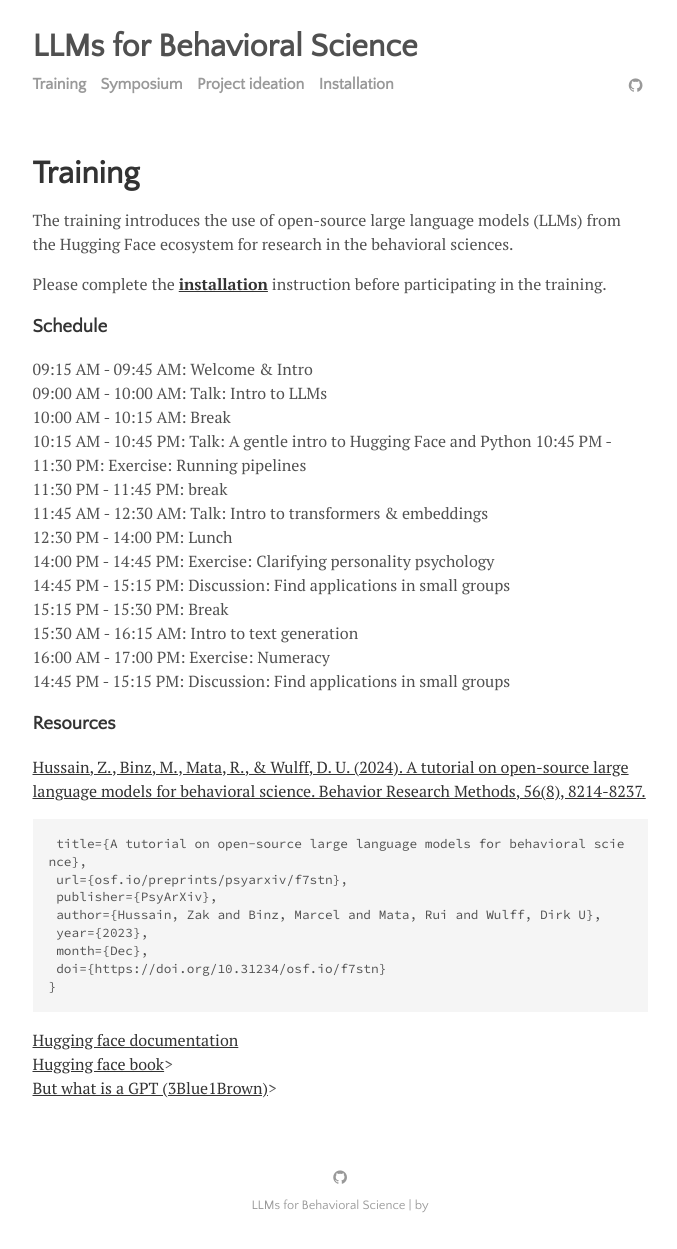
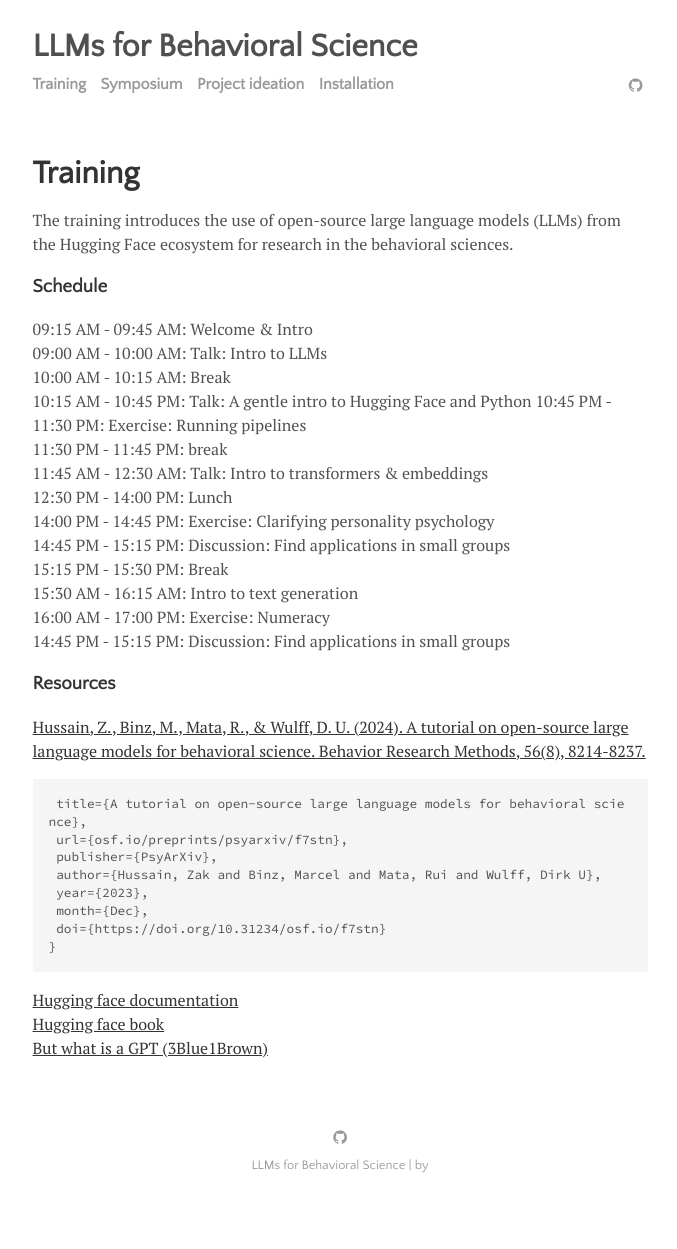
Before and after one commit to cdsbasel/LLM4BeSci_2025Unibas, a Jekyll site: the page built from menu/training.md, in a window 1280 px wide. Shown: the whole page, without its empty margins (300-977 px from the left). Built offline with Jekyll 4.4.1, drawn with Linux system fonts in a browser that asks for light colours; after the commit the page ends 1209 px from its top, so only the background shows below that.

Commit message:
update site

````diff
--- a/index.html
+++ b/index.html
@@ -9,7 +9,7 @@
 
 <p align="justify">
 This is the home of the workshop <i>Open-Source Large Language Models for Behavioral Science</i>
-at the Faculty of Psychology, University of Basel, on February 10-11.
+at the Faculty of Psychology, University of Basel, on February 10-12.
 <br><br>
 
 The workshop consists of a <a href="menu/training.html"><b>training</b></a> introducing the use of (open) LLMs (day 1) and a <a href="menu/symposium.html"><b>symposium</b></a> showcasing research project leveraging LLMs (day 2). In addition, a project <a href="menu/ideation.html"><b>ideation</b></a> session (day 3) is offered that focuses on helping participants develop new projects using LLMs. Registration for the course can be done through the Unibas <a href="https://login.unibas.ch/adfs/ls/"><b>Online Services</b></a>. An additional credit point can be obtained by participating in the project ideation session and submitting a project proposal with the credit being awarded through a Learning Contract.
--- a/menu/training.md
+++ b/menu/training.md
@@ -4,8 +4,6 @@
 ---
 
 The training introduces the use of open-source large language models (LLMs) from the Hugging Face ecosystem for research in the behavioral sciences.
-
-Please complete the <a href="menu/installation.html"><b>installation</b></a> instruction before participating in the training.
 
 ### Schedule
 
@@ -41,5 +39,5 @@
 ```
 
 <a href="https://huggingface.co/docs">Hugging face documentation<br>
-<a href="https://transformersbook.com/">Hugging face book</a>><br>
-<a href="https://www.youtube.com/watch?v=wjZofJX0v4M&list=PLZHQObOWTQDNU6R1_67000Dx_ZCJB-3pi&index=5">But what is a GPT (3Blue1Brown)</a>><br>
+<a href="https://transformersbook.com/">Hugging face book</a><br>
+<a href="https://www.youtube.com/watch?v=wjZofJX0v4M&list=PLZHQObOWTQDNU6R1_67000Dx_ZCJB-3pi&index=5">But what is a GPT (3Blue1Brown)</a><br>
````
